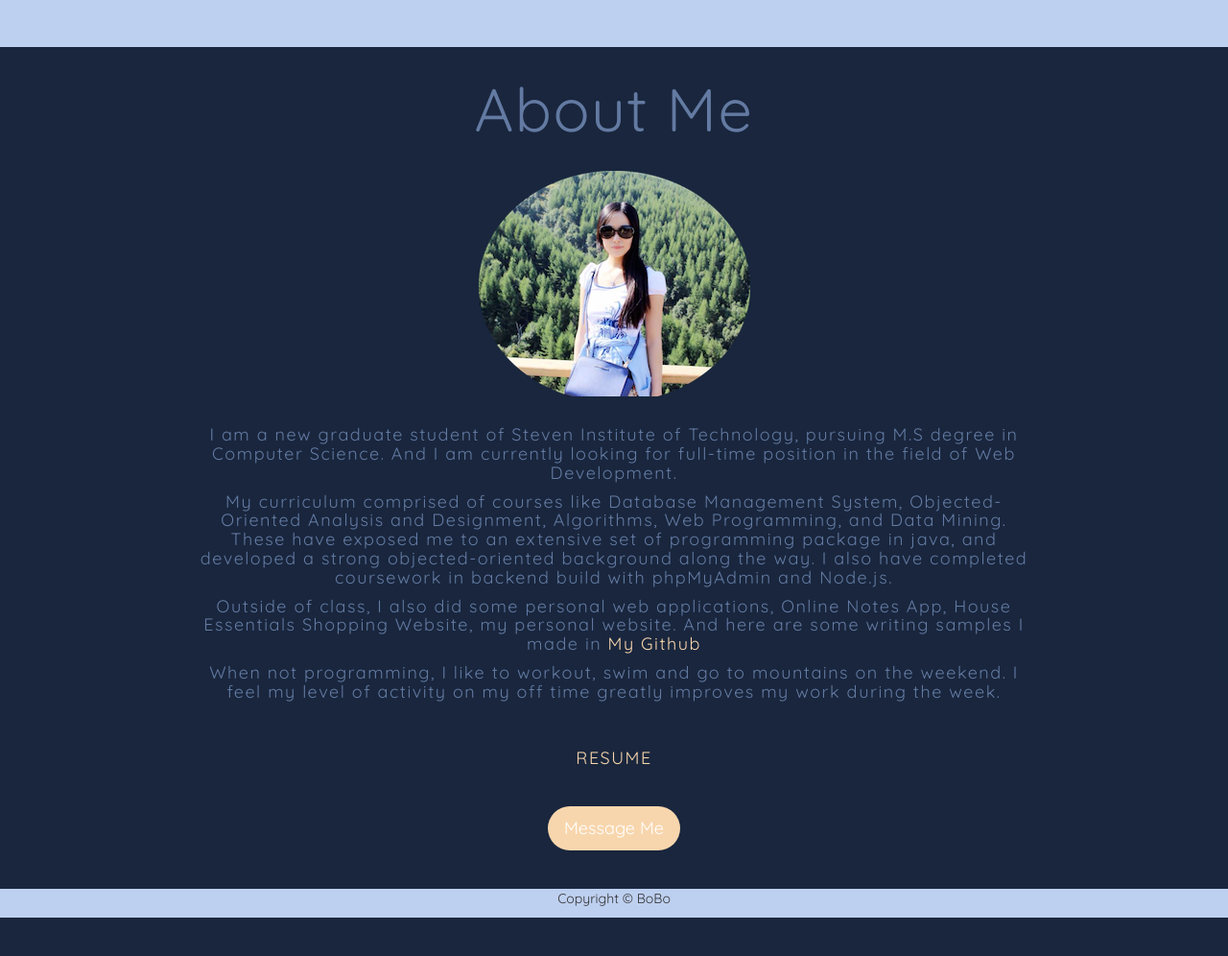
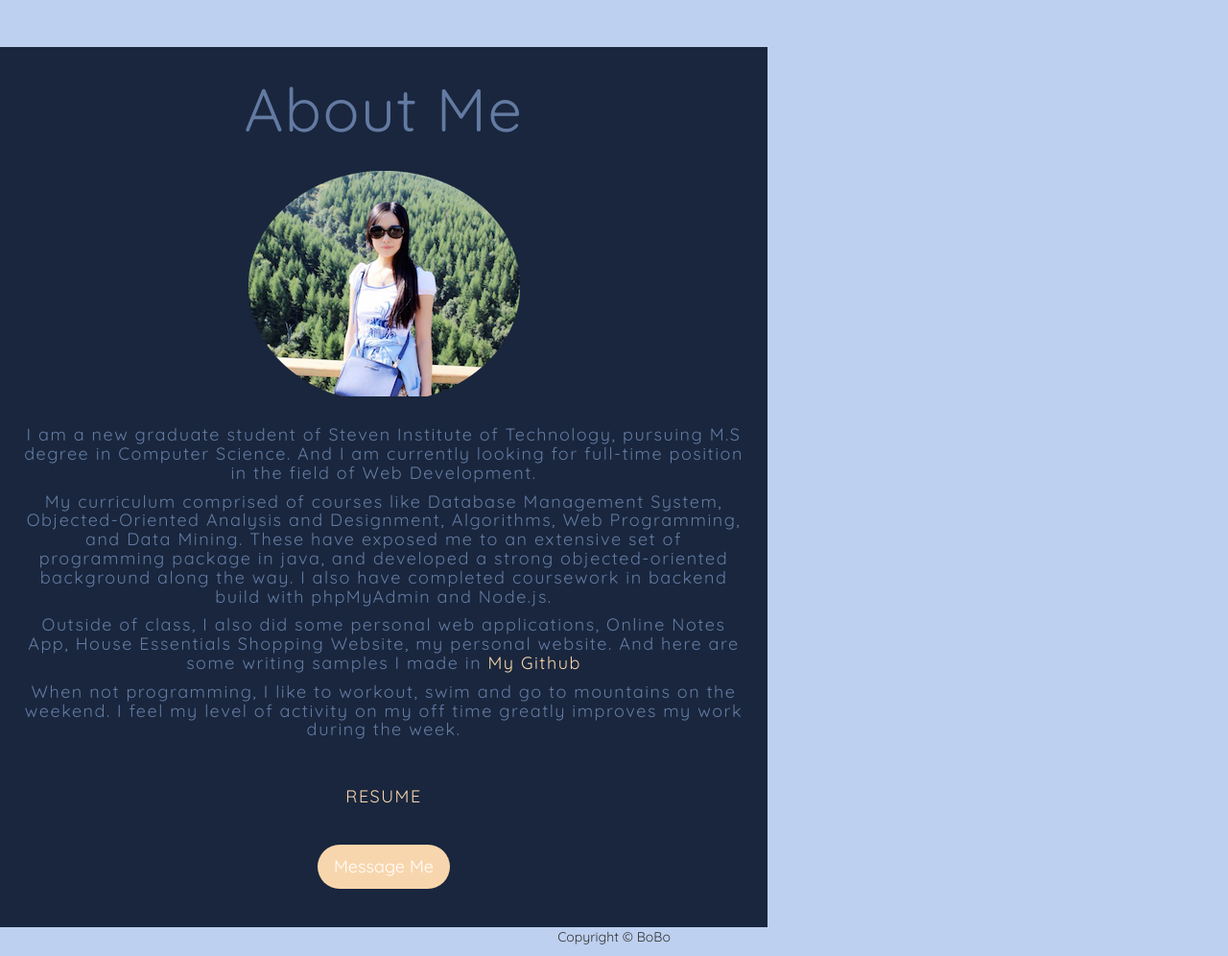
Before and after one commit to Boboboo/PersonalWebsite, a PHP site: page /aboutme.php in a window 1280 px wide. Shown: the part 51-1047 px from the top of the page at 96% size. Before the commit the page ends 1007 px from the top, so only its background shows below. Run offline with PHP 8.4, Linux system fonts and the light colour scheme; some libraries are stand-ins or nearby versions.

Commit message:
update background

```diff
--- a/aboutme.css
+++ b/aboutme.css
@@ -29,6 +29,7 @@ body{
     letter-spacing: 1.5px;
     padding: 10px;
     margin-top: 100px;
+    width:800px;
     color:rgba(148, 178, 230, 0.6);
 }
 
```
